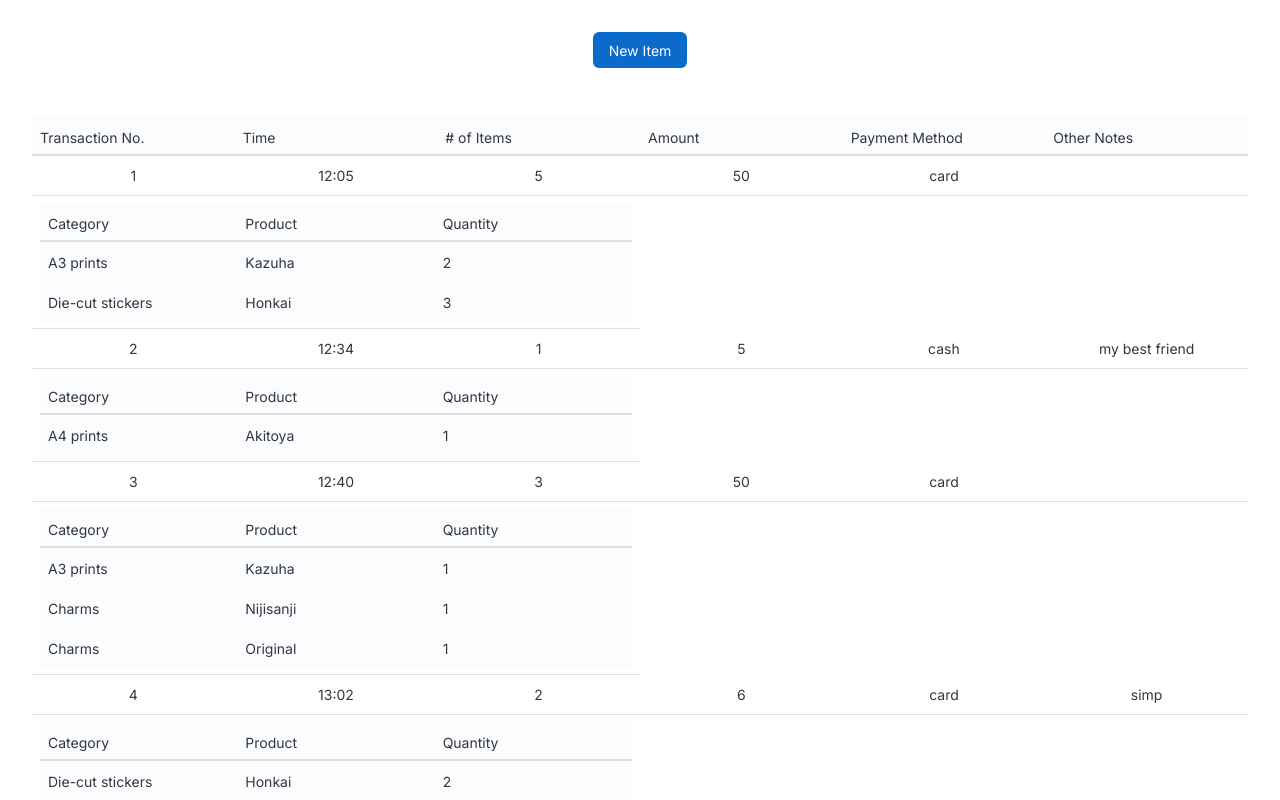
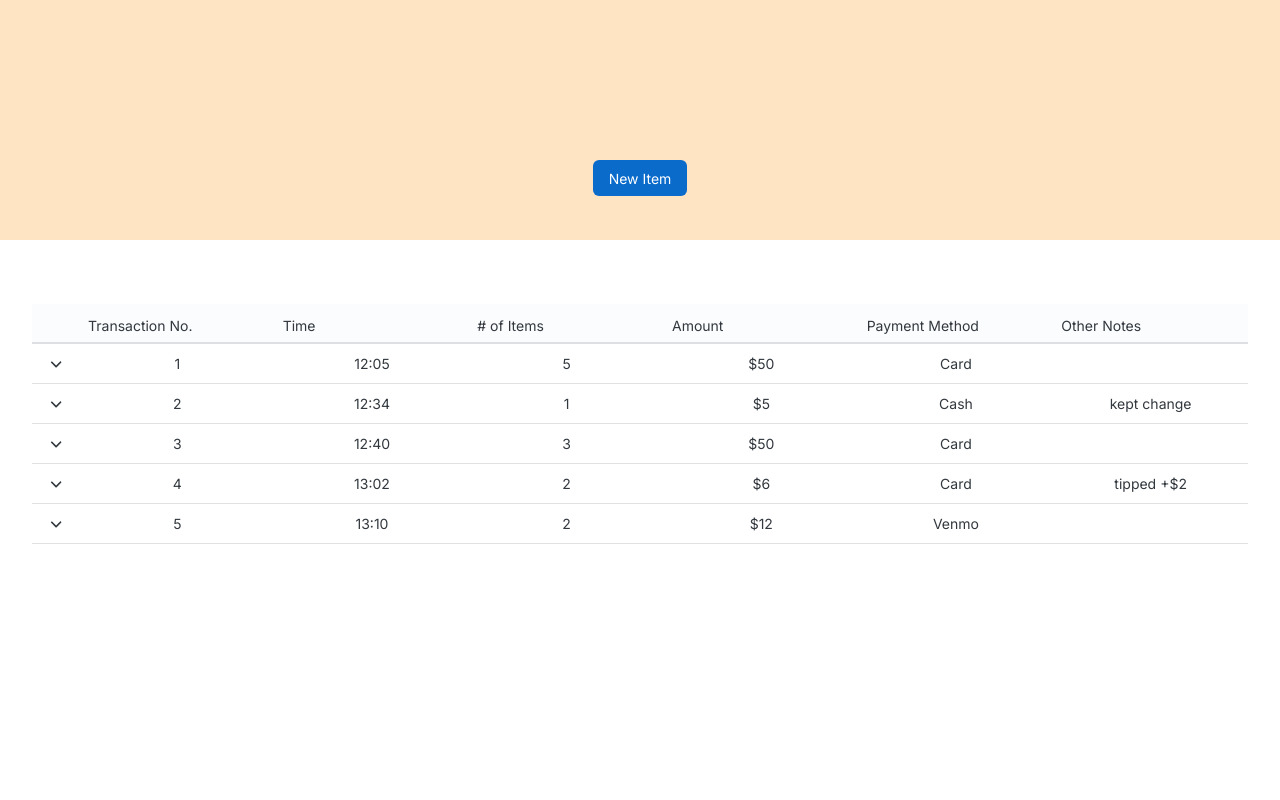
Before and after one commit to asunia27/hackutd23, a React (Vite) app: page / in a window 1280 px wide. Shown: the top 800 px of the page. Built offline with nearby package versions, Linux system fonts and the light colour scheme.

Commit message:
added dropdowns

```diff
--- a/package.json
+++ b/package.json
@@ -13,6 +13,9 @@
     "@emotion/react": "^11.11.1",
     "@emotion/styled": "^11.11.0",
     "@fontsource/inter": "^5.0.15",
+    "@fortawesome/fontawesome-svg-core": "^6.4.2",
+    "@fortawesome/free-solid-svg-icons": "^6.4.2",
+    "@fortawesome/react-fontawesome": "^0.2.0",
     "@mui/joy": "^5.0.0-beta.13",
     "@mui/system": "^5.14.16",
     "@popperjs/core": "^2.11.8",
--- a/src/components/transaction-table.jsx
+++ b/src/components/transaction-table.jsx
@@ -1,20 +1,52 @@
 import React from 'react';
 import { TRANSACS } from '../test-data';
 import Table from '@mui/joy/Table';
+import { FontAwesomeIcon } from '@fortawesome/react-fontawesome';
+import { faAngleDown } from '@fortawesome/free-solid-svg-icons';
+import { faAngleUp } from '@fortawesome/free-solid-svg-icons';
 
 
 function ItemInfo(props) {
-    const item = props;
+    const {item} = props;
+    const [open, setOpen] = React.useState(false);
 
     return (
         <React.Fragment>
-            <tbody>
-                <tr>
-                    <th>{item.category}</th>
-                    <th>{item.product}</th>
-                    <th>{item.quantity}</th>
-                </tr>
-            </tbody>
+            <tr>
+                <td onClick={() => setOpen(!open)} style={{cursor: 'pointer'}}>
+                    {open ? <FontAwesomeIcon icon={faAngleUp}/> : <FontAwesomeIcon icon={faAngleDown}/>}
+                </td>
+                <td>{item.id}</td>
+                <td>{item.time}</td>
+                <td>{item.numItems}</td>
+                <td>${item.price}</td>
+                <td>{item.method}</td>
+                <td>{item.notes}</td>
+            </tr>
+            <tr>
+                {open && (
+                    <td style={{ height: 0, padding: 0 }} colSpan={3}>
+                        <Table>
+                            <thead>
+                                <tr>
+                                    <th>Category</th>
+                                    <th>Product</th>
+                                    <th>Quantity</th>
+                                </tr>
+                            </thead>
+                            <tbody>
+                                {item.details.map((dtl) => (
+                                    <tr>
+                                        <th>{dtl.category}</th>
+                                        <th>{dtl.product}</th>
+                                        <th>{dtl.quantity}</th>
+                                    </tr>
+                                ))}
+                            </tbody>
+                        </Table>
+                    </td>
+                )}
+            </tr>
         </React.Fragment>
     )
 }
@@ -26,6 +58,7 @@ export default function TransactionTable() {
             <Table>
                 <thead>
                     <tr>
+                        <th style={{width: '3rem'}} />
                         <th>Transaction No.</th>
                         <th>Time</th>
                         <th># of Items</th>
@@ -36,32 +69,7 @@ export default function TransactionTable() {
                 </thead>
                 <tbody>
                     {TRANSACS.map((t) => (
-                        <React.Fragment>
-                            <tr>
-                            <td>{t.id}</td>
-                            <td>{t.time}</td>
-                            <td>{t.numItems}</td>
-                            <td>{t.price}</td>
-                            <td>{t.method}</td>
-                            <td>{t.notes}</td>
-                            </tr>
-                            <tr>
-                                <td colSpan={3}>
-                                    <Table>
-                                        <thead>
-                                            <tr>
-                                                <th>Category</th>
-                                                <th>Product</th>
-                                                <th>Quantity</th>
-                                            </tr>
-                                        </thead>
-                                        {t.details.map((dtl) => (
-                                            <ItemInfo category={dtl.category} product={dtl.product} quantity={dtl.quantity} />
-                                        ))}
-                                    </Table>
-                                </td>
-                            </tr>
-                        </React.Fragment>
+                        <ItemInfo item={t} />
                     ))}
                 </tbody>
             </Table>
--- /dev/null
+++ b/src/screens/overview.css
@@ -0,0 +1,11 @@
+.cover {
+    height: 15rem;
+    background-color: bisque;
+}
+
+.sticky {
+    position: fixed;
+    top: 0;
+    left: 0;
+    width: 100%;
+}
--- a/src/screens/overview.jsx
+++ b/src/screens/overview.jsx
@@ -1,6 +1,7 @@
 import Button from '@mui/joy/Button';
 import TransactionTable from '../components/transaction-table';
 import { useNavigate } from 'react-router-dom';
+import './overview.css'
 
 const OverviewSC = () => {
     const navigate = useNavigate();
@@ -12,10 +13,10 @@ const OverviewSC = () => {
 
     return (
         <>
-            <div className='mb-5'>
-                <Button onClick={handleBtn}>New Item</Button>
+            <div className='cover sticky'>
+                <Button onClick={handleBtn} style={{marginTop: '10rem'}} >New Item</Button>
             </div>
-            <div>
+            <div className='mt-5'>
                 <TransactionTable/>
             </div>
         </>
--- a/src/test-data.js
+++ b/src/test-data.js
@@ -4,7 +4,7 @@ export const TRANSACS = [
         time: '12:05',
         numItems: 5,
         price: 50,
-        method: 'card',
+        method: 'Card',
         notes: '',
         details: [
             {
@@ -24,8 +24,8 @@ export const TRANSACS = [
         time: '12:34',
         numItems: 1,
         price: 5,
-        method: 'cash',
-        notes: 'my best friend',
+        method: 'Cash',
+        notes: 'kept change',
         details: [
             {
                 category: 'A4 prints',
@@ -39,7 +39,7 @@ export const TRANSACS = [
         time: '12:40',
         numItems: 3,
         price: 50,
-        method: 'card',
+        method: 'Card',
         notes: '',
         details: [
             {
@@ -64,8 +64,8 @@ export const TRANSACS = [
         time: '13:02',
         numItems: 2,
         price: 6,
-        method: 'card',
-        notes: 'simp',
+        method: 'Card',
+        notes: 'tipped +$2',
         details: [
             {
                 category: 'Die-cut stickers',
```
